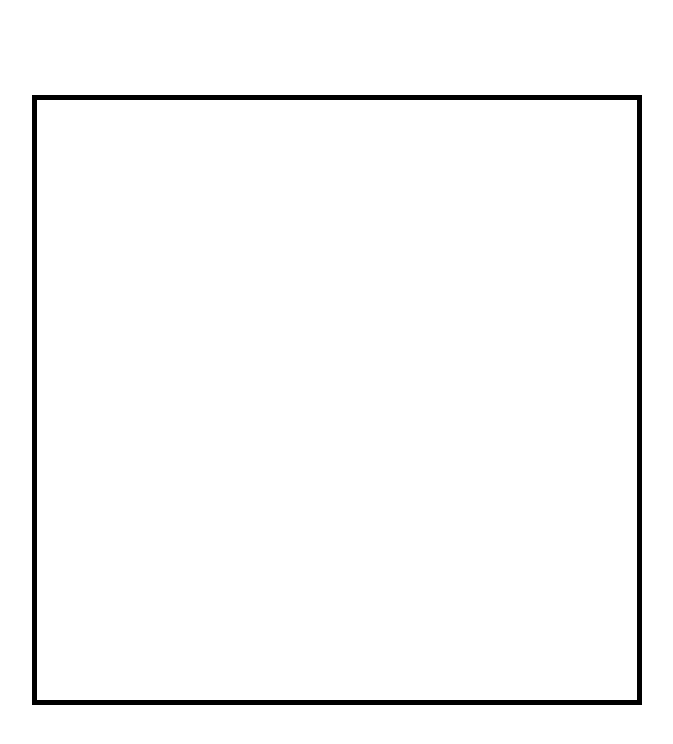
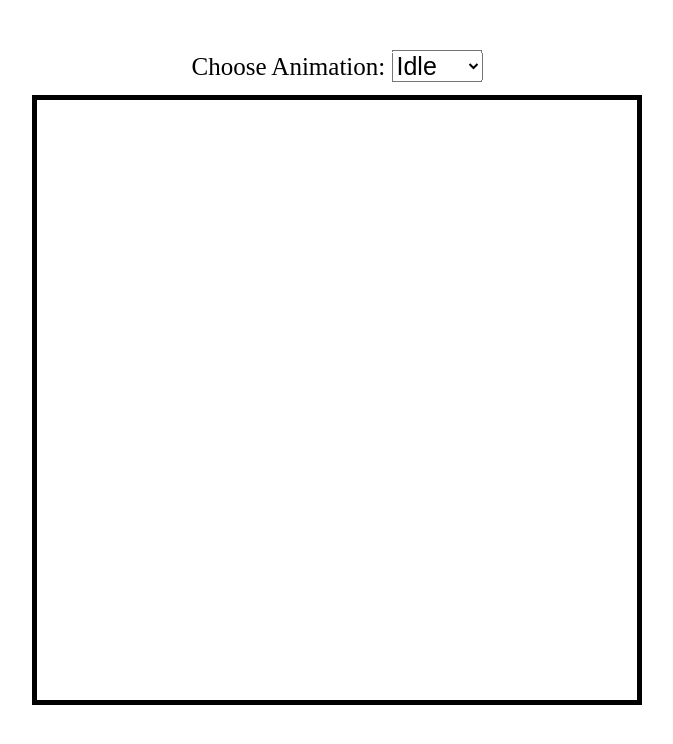
Before and after one commit to Sigma-Prime7/FratresCoterie, a plain HTML site: page index.html in a window 1280 px wide. Shown: the whole page, without its empty margins (303-976 px from the left). Drawn offline with Linux system fonts and the light colour scheme.

Commit message:
Animation and user control completed

```diff
--- a/index.html
+++ b/index.html
@@ -9,6 +9,21 @@
 </head>
 <body>
     <canvas id="canvas1"></canvas>
+    <div class="controls">
+        <label for="animations">Choose Animation:</label>
+        <select id="spriteAnimation" name="animations">
+            <option value="idle">Idle</option>
+            <option value="jump">jump</option>
+            <option value="fall">fall</option>
+            <option value="run">run</option>
+            <option value="dizzy">dizzy</option>
+            <option value="sit">sit</option>
+            <option value="roll">roll</option>
+            <option value="bite">bite</option>
+            <option value="ko">ko</option>
+            <option value="gethit">get hit</option>
+        </select>
+    </div>
 
 <script src="script.js"></script>
 </body>
--- a/script.js
+++ b/script.js
@@ -1,3 +1,9 @@
+let playerState="idle";
+const dropdown = document.getElementById('spriteAnimation');
+dropdown.addEventListener('change', function(e){
+    playerState = e.target.value;
+})
+console.log(playerState);
 const canvas= document.getElementById('canvas1');
 const ctx = canvas.getContext('2d');
 const CANVAS_WIDTH = canvas.width=600;
@@ -7,7 +13,7 @@ const playerImage = new Image();
 playerImage.src="assets/shadow_dog.png";
 const SPRITE_WIDTH = 575;
 const SPRITE_HEIGHT = 523;
-const playerState ='fall';
+
 let gameFrame = 0;
 const stggerFrame = 5;
 
--- a/style.css
+++ b/style.css
@@ -7,3 +7,15 @@
     width: 600px;
     height: 600px;
 }
+.controls{
+    position: absolute;
+    z-index:10;
+    top:50px;
+    left: 50%;
+    transform: translateX(-50%);
+
+}
+
+.controls, select, option{
+    font-size: 25px;
+}
```
